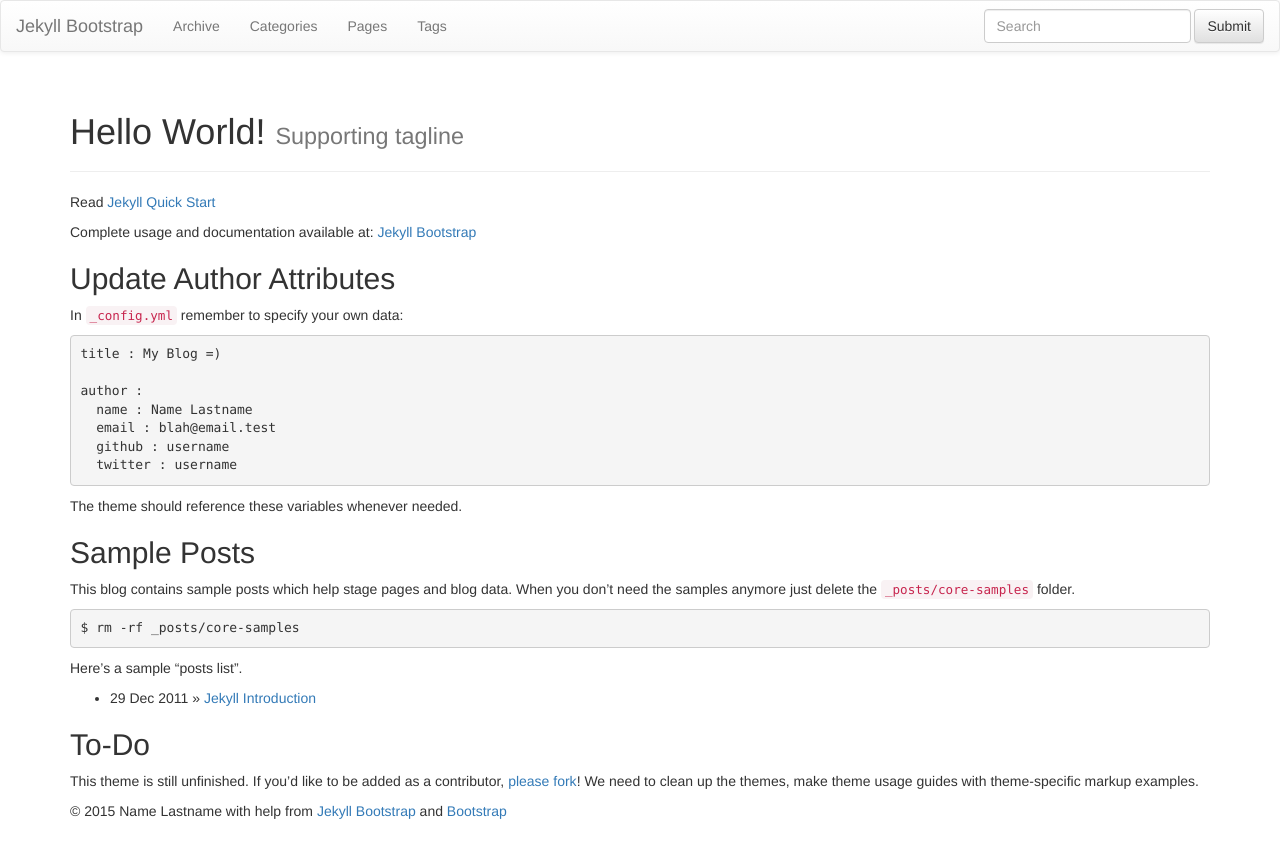
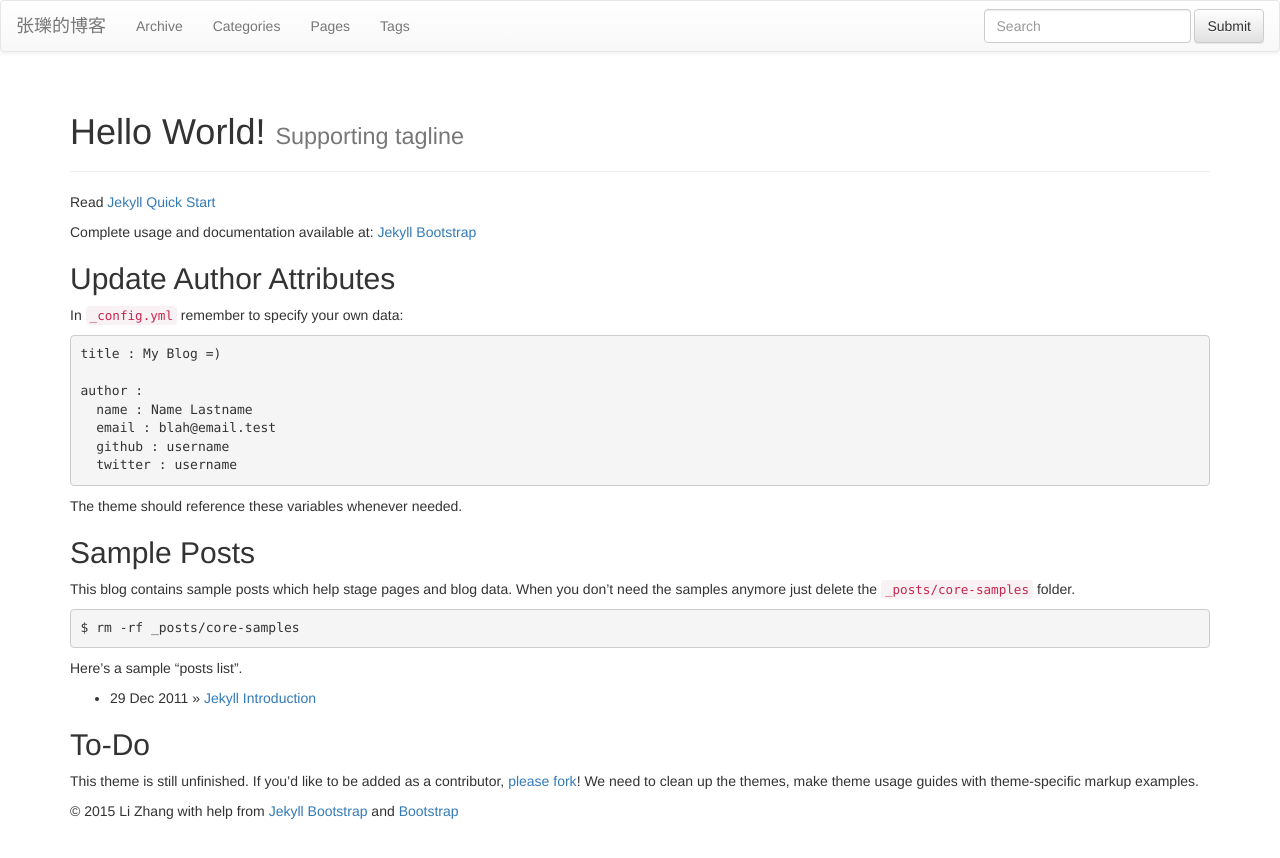
Before and after one commit to zlvb/zlvb.github.io, a Jekyll site: the page built from index.md, in a window 1280 px wide. Shown: the top 858 px of the page. Built offline with Jekyll 4.4.1, drawn with Linux system fonts in a browser that asks for light colours; nearby versions of some CDN libraries; library files that are not in the unit come from our copies.

Commit message:
修改配置

```diff
--- a/_config.yml
+++ b/_config.yml
@@ -8,13 +8,13 @@
 # Themes are encouraged to use these universal variables
 # so be sure to set them if your theme uses them.
 #
-title : Jekyll Bootstrap
+title : 张瓅的博客
 tagline: Site Tagline
 author :
-  name : Name Lastname
-  email : blah@email.test
-  github : username
-  twitter : username
+  name : Li Zhang
+  email : zlvbvbzl@gmail.com
+  github : zlvb
+  twitter : zlvb
   feedburner : feedname
 
 # The production_url is only used when full-domain names are needed
@@ -25,7 +25,7 @@
 # Else if you are pushing to username.github.io, replace with your username.
 # Finally if you are pushing to a GitHub project page, include the project name at the end.
 #
-production_url : http://username.github.io
+production_url : http://zlvb.github.io
 
 # All Jekyll-Bootstrap specific configurations are namespaced into this hash
 #
```
